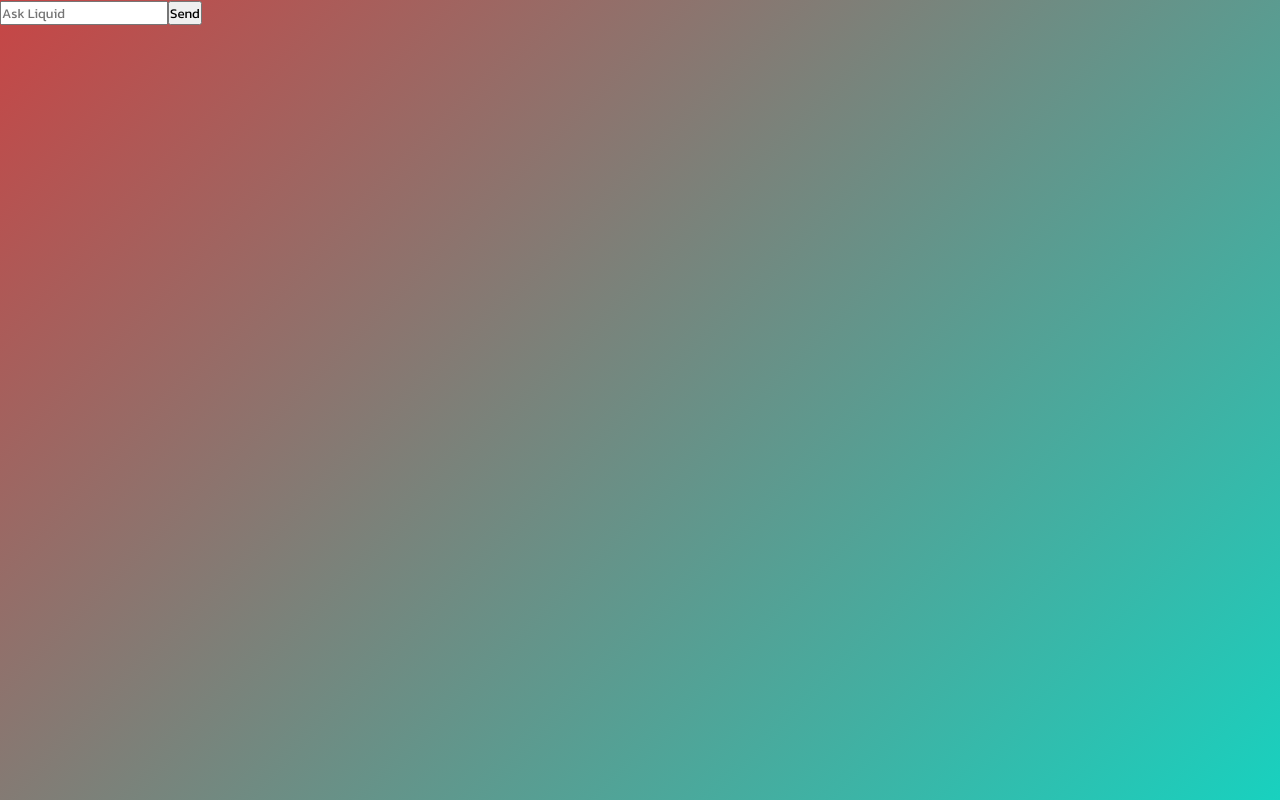
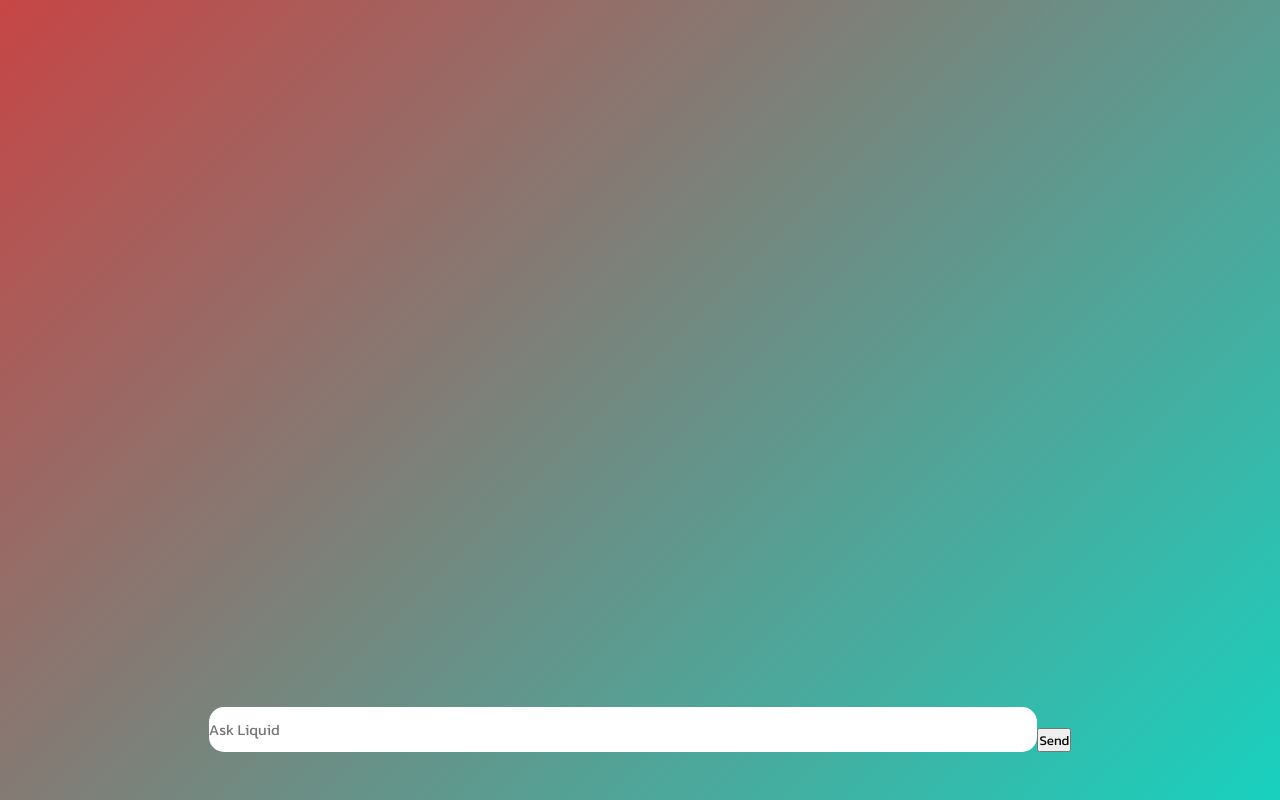
Before and after one commit to vlee19/Liquid, a React (Vite) app: page / in a window 1280 px wide. Built offline with nearby package versions, Linux system fonts and the light colour scheme.

Commit message:
added styling to input box

```diff
--- a/src/App.css
+++ b/src/App.css
@@ -42,5 +42,26 @@ h6 {
 }
 
 .container {
+	display: flex;
+	justify-content: center;
+	align-items: flex-end;
+	height: 100vh;
+}
+.input-container {
+	display: flex;
+	justify-content: center;
+	align-items: flex-end;
 
+	padding-bottom: 3rem;
+	margin: 0 3rem;
+
+	width: 100vw;
+	height: 14em;
 }
+.user-input {
+	border-radius: 15px;
+	font-size: 15px;
+	border: none;
+	width: 70%;
+	height: 20%;
+}
--- a/src/App.jsx
+++ b/src/App.jsx
@@ -31,11 +31,12 @@ export default function App() {
 					</div>
 				))}
 			</div>
-			<div className="input">
+			<div className="input-container">
 				<input
 					value={input}
 					onChange={e => setInput(e.target.value)}
 					placeholder='Ask Liquid'
+					className="user-input"
 				/>
 				<button onClick={handleSend}>Send</button>
 			</div>
```
